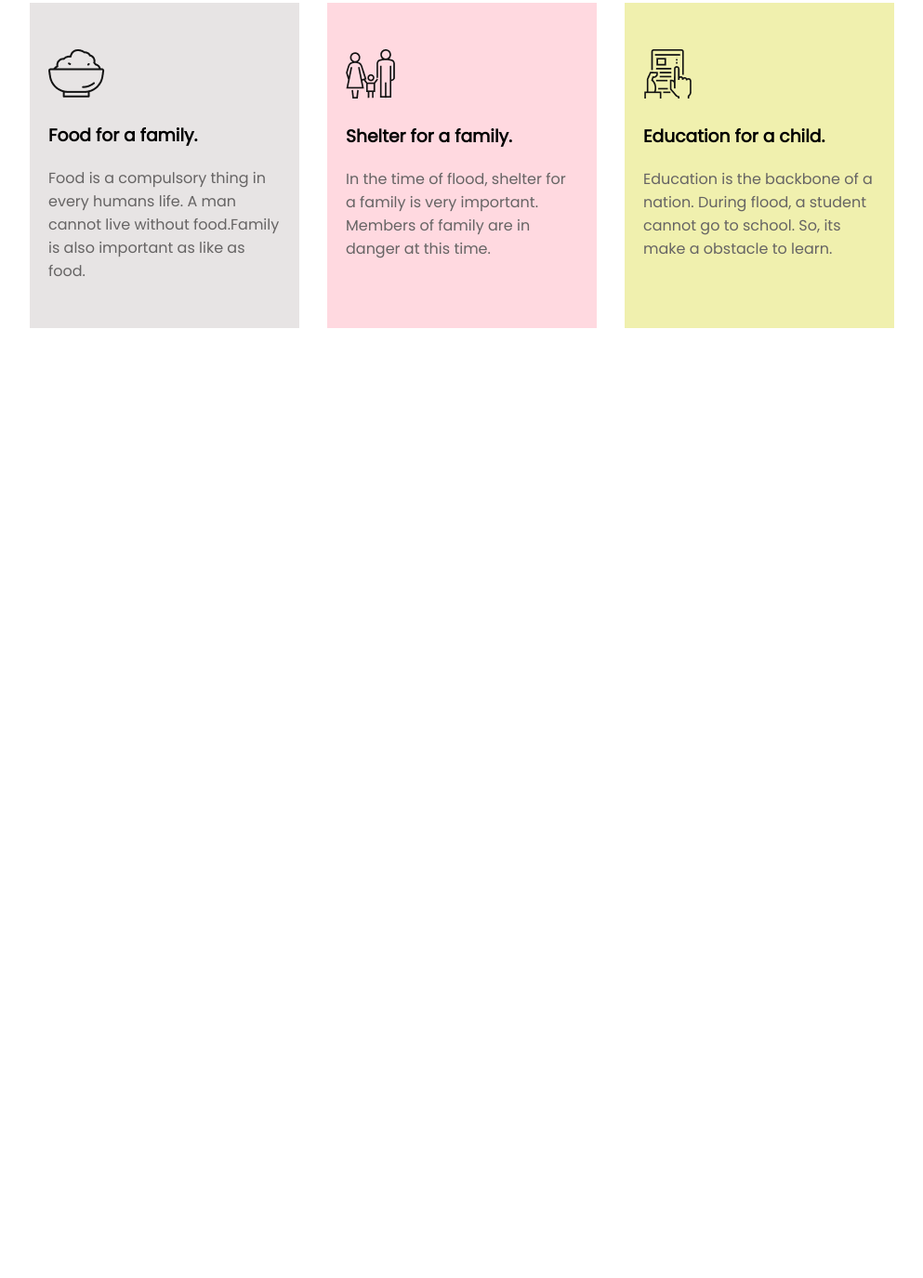
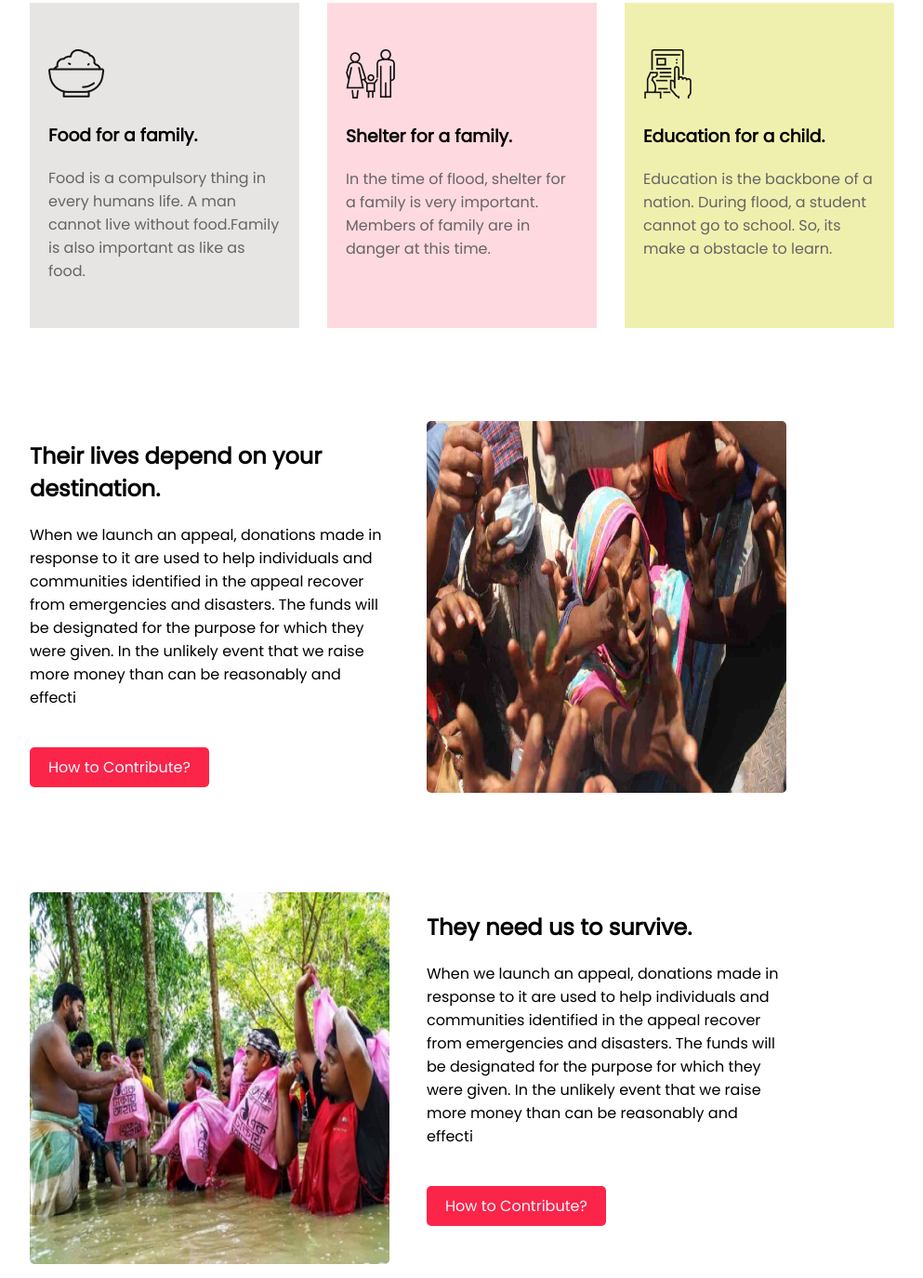
Before and after one commit to mdeirfan/first-assignment-repo, a plain HTML site: page index.html in a window 1280 px wide. Shown: the part 1428-2803 px from the top of the page at 93% size, without its empty margins (176-1169 px from the left). Before the commit the page ends 1789 px from the top, so only its background shows below. Drawn offline with Linux system fonts and the light colour scheme.

Commit message:
forth-and-fifth-added

```diff
--- a/index.html
+++ b/index.html
@@ -90,6 +90,42 @@
             </div>
         </div>
     </section>
+    <section class="forth-container">
+        <div class="text-div txt">
+            <h1>Their lives depend on your destination.</h1>
+            <p>When we launch an appeal, donations made in response to it are used to help individuals and communities
+                identified in the appeal recover from emergencies and disasters. The funds will be designated for the
+                purpose for which they were given. In the unlikely event that we raise more money than can be reasonably
+                and effecti</p>
+            <div class="forth-button">
+                <a class=" donate-button" href="">How to Contribute?</a>
+            </div>
+        </div>
+        <div class="text-div img">
+            <img src="donation8.jpg" alt="">
+        </div>
+
+    </section>
+
+
+    <section class="fifth-container">
+        <div class="txtt-div imgg">
+            <img src="donation11.jpg" alt="">
+        </div>
+
+
+        <div class="txtt-div txtt">
+            <h1>They need us to survive.</h1>
+            <p>When we launch an appeal, donations made in response to it are used to help individuals and communities
+                identified in the appeal recover from emergencies and disasters. The funds will be designated for the
+                purpose for which they were given. In the unlikely event that we raise more money than can be reasonably
+                and effecti</p>
+            <div class="fifth-button">
+                <a class=" donate-button" href="">How to Contribute?</a>
+            </div>
+        </div>
+    </section>
+
 
 </body>
 
--- a/style.css
+++ b/style.css
@@ -139,3 +139,59 @@ body {
 .hb h3 {
     color: black;
 }
+
+.forth-container {
+    display: flex;
+    border-radius: 10px;
+
+    padding-top: 100px;
+    padding-left: 200px;
+    padding-right: 250px;
+}
+
+.text-div {
+    width: 50%;
+}
+
+.text-div img {
+    width: 100%;
+    border-radius: 5px;
+    height: 400px;
+
+}
+
+.forth-button {
+    margin-top: 50px;
+}
+
+.txt {
+    margin-right: 40px;
+}
+
+.fifth-container {
+    display: flex;
+    border-radius: 10px;
+
+    padding-top: 100px;
+    padding-left: 200px;
+    padding-right: 250px;
+}
+
+.txtt-div {
+    width: 50%;
+}
+
+.txtt-div img {
+    width: 100%;
+    border-radius: 5px;
+    height: 400px;
+
+}
+
+.txtt {
+    margin-left: 40px;
+}
+
+.fifth-button {
+    margin-top: 50px;
+}
```
Also changed, not shown: donation11.jpg (added), donation6.jpg (added), donation8.jpg (added).
